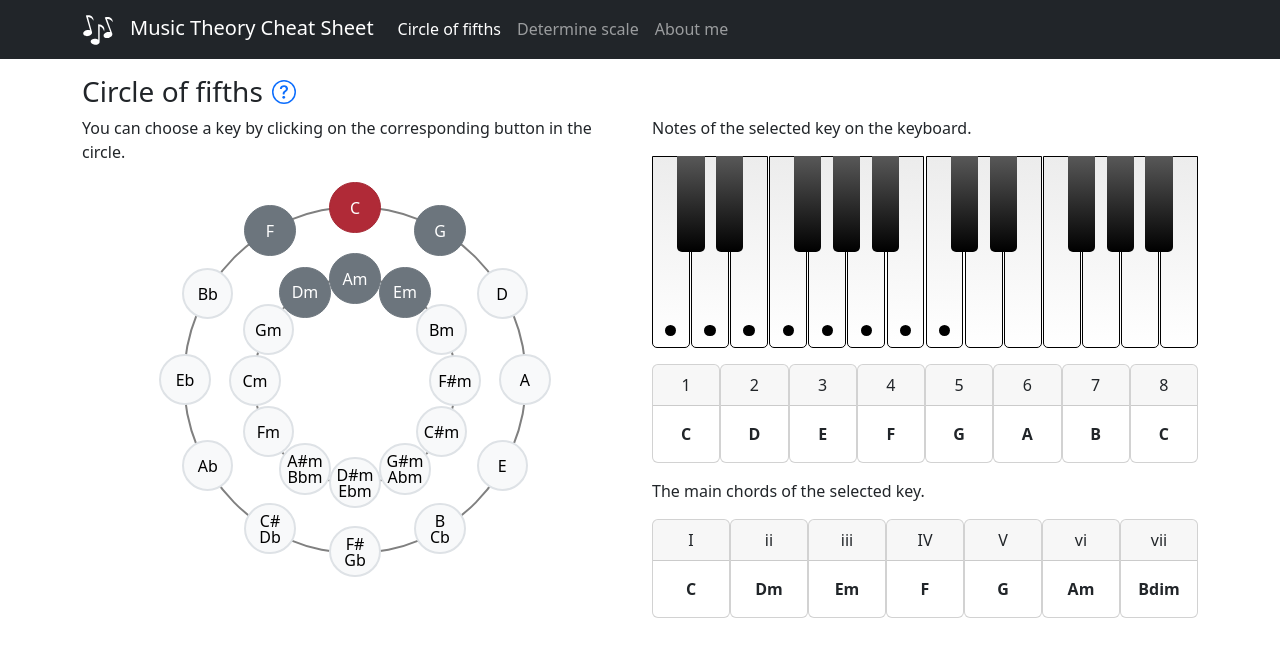
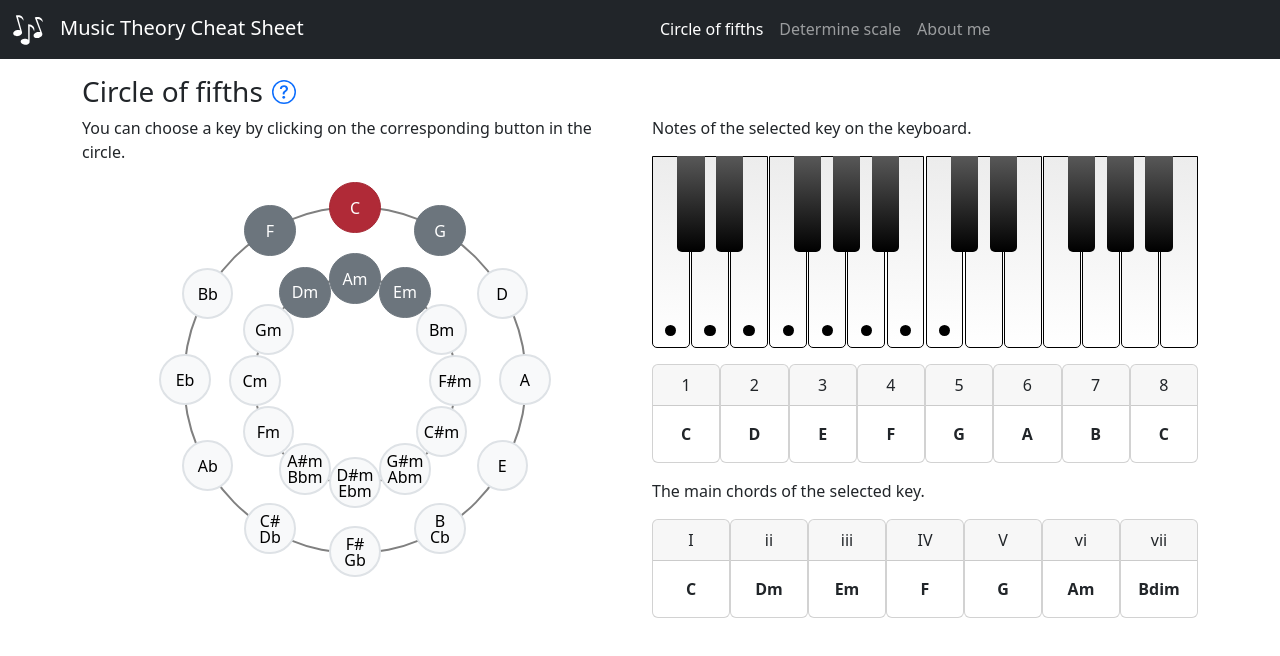
Before and after one commit to cantti/music-theory-cheat-sheet, a React (Create React App) app: page /circle/C in a window 1280 px wide. Shown: the top 656 px of the page. Built offline with nearby package versions, Linux system fonts and the light colour scheme; no server answers.

Commit message:
Improve navbar on mobile

```diff
--- a/src/components/App.tsx
+++ b/src/components/App.tsx
@@ -9,12 +9,18 @@ function App() {
         <Suspense fallback={<div>Loading...</div>}>
             <Navbar bg="dark" expand="lg" variant="dark" className="mb-3">
                 <Container className="flex-nowrap">
-                    <Navbar.Brand as={Link} to="/" className="text-truncate">
+                    <Navbar.Brand
+                        as={Link}
+                        to="/"
+                        className="text-truncate me-auto"
+                    >
                         <GiMusicalNotes className="me-3" size="2rem" />
                         Music Theory Cheat Sheet
                     </Navbar.Brand>
                     <Navbar.Toggle />
-                    <Navbar.Collapse id="basic-navbar-nav">
+                </Container>
+                <Container>
+                    <Navbar.Collapse id="navbar">
                         <Nav>
                             <Nav.Link
                                 as={NavLink}
```
